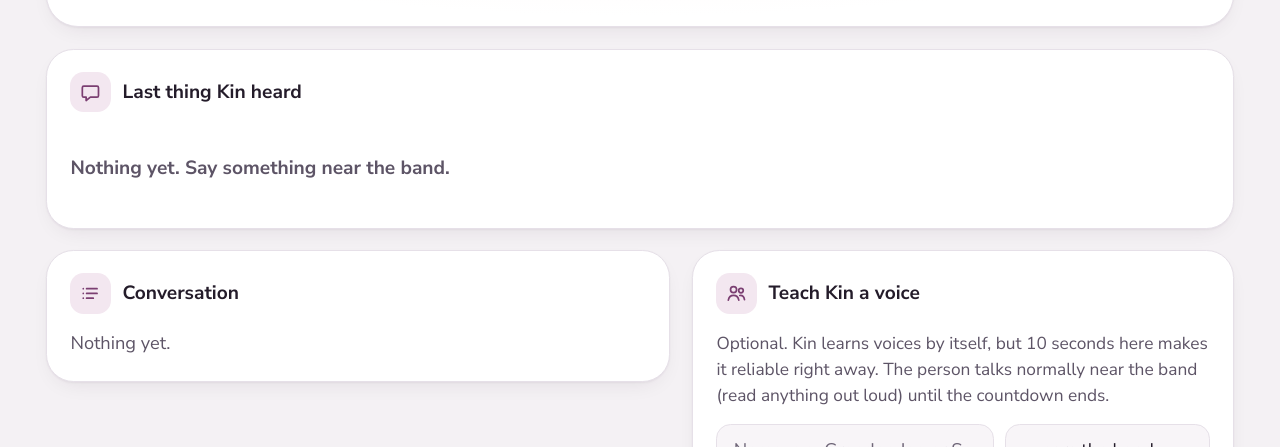
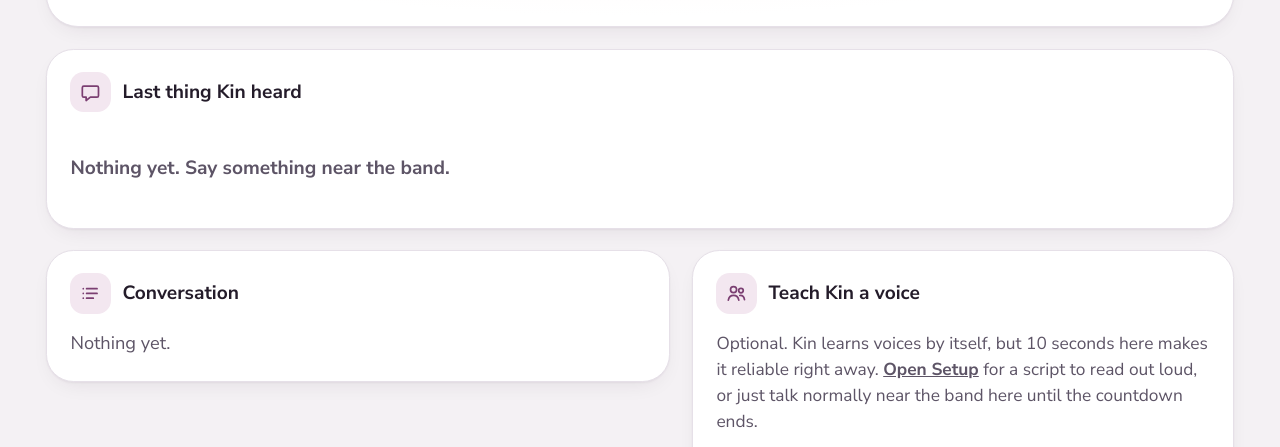
Before and after one commit to TamirPol/kin, a plain HTML site: page kin/static/test.html in a window 1280 px wide. Shown: the part 298-745 px from the top of the page. Drawn offline with Linux system fonts and the light colour scheme; no server answers.

Commit message:
Hearing check: point voice teaching to /setup for the read-aloud script
Co-Authored-By: Claude Opus 5.5 <noreply@anthropic.com>

```diff
--- a/kin/static/test.html
+++ b/kin/static/test.html
@@ -191,7 +191,8 @@
       <section class="card">
         <h2><span class="ico" aria-hidden="true"><svg class="i"><use href="#i-people"/></svg></span>Teach Kin a voice</h2>
         <p class="lead">Optional. Kin learns voices by itself, but 10 seconds here makes it reliable right away.
-          The person talks normally near the band (read anything out loud) until the countdown ends.</p>
+          <a href="/setup" style="color:inherit;font-weight:700">Open Setup</a> for a script to read out loud, or just
+          talk normally near the band here until the countdown ends.</p>
         <form id="enrollForm">
           <input id="enrollName" placeholder="Name, e.g. Grandpa Joe or Sarah" autocomplete="off" aria-label="Name">
           <select id="enrollRole" aria-label="Who they are">
```
